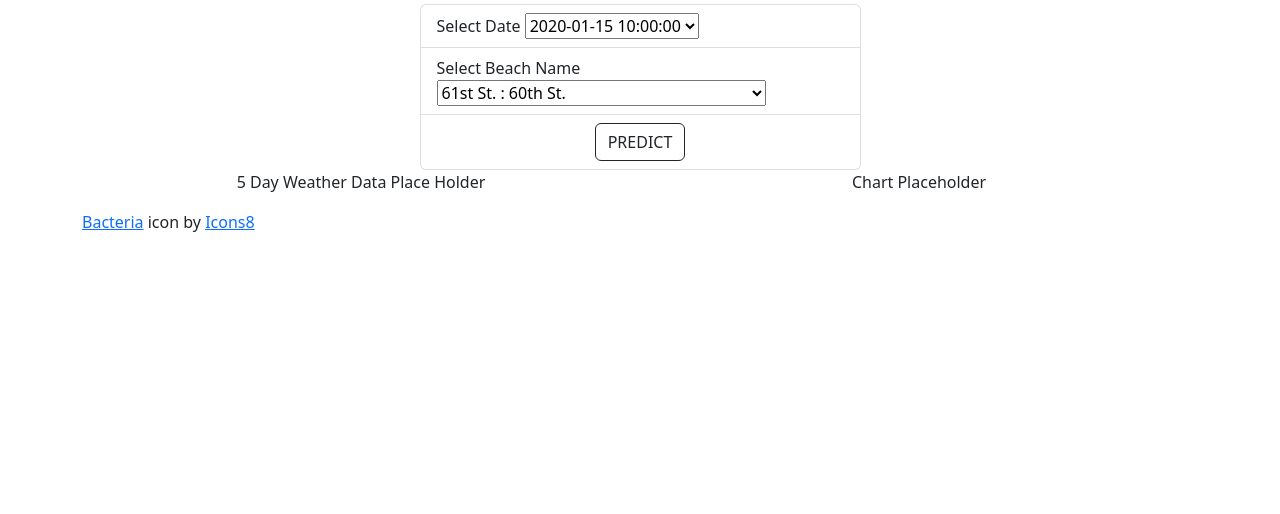
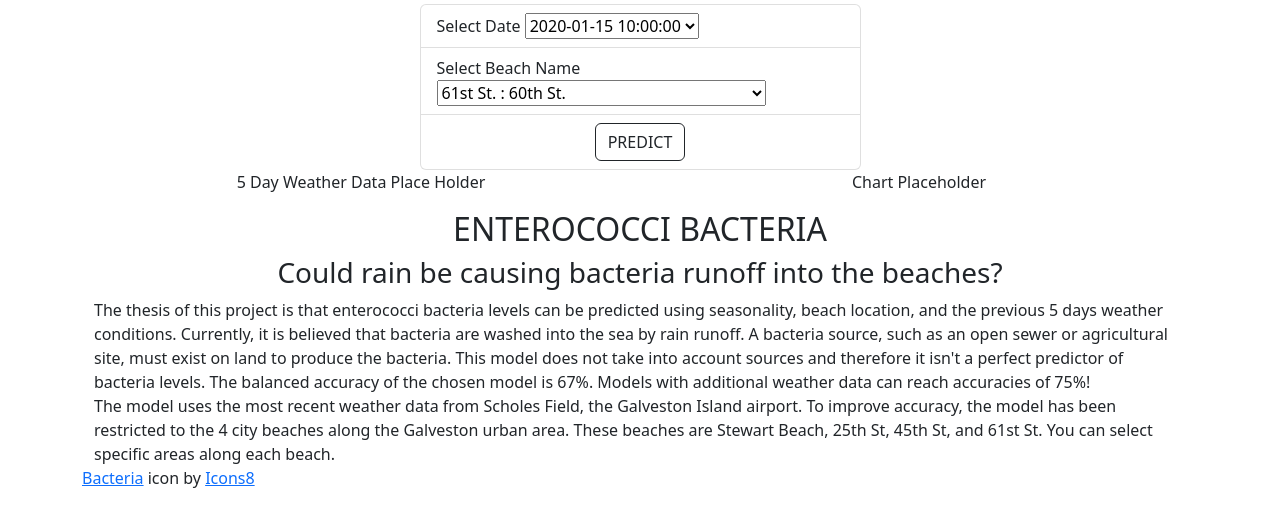
Before and after one commit to david-garza/enterococci_prediction_analysis, a Flask app: template app/templates/index.html in a window 1280 px wide. Shown: the part 286-800 px from the top of the page. Run offline with Flask 2, Linux system fonts and the light colour scheme; the template is opened without the code that fills it: most values are stand-ins (such as "Sample title", 1, 10 or a date in 2020).

Commit message:
blocked article

```diff
--- a/app/templates/index.html
+++ b/app/templates/index.html
@@ -35,7 +35,7 @@
               <a class="nav-link" href="#prediction">Prediction</a>
             </li>
             <li class="nav-item">
-              <a class="nav-link" href="#">Article</a>
+              <a class="nav-link" href="#article">Article</a>
             </li>
             <li class="nav-item">
               <a class="nav-link" href="#">EDA/Story</a>
@@ -133,7 +133,36 @@
     <!-- Prediciton -->
 
     <!-- Article -->
+    <div class="container" id="article">
+      <!-- Row for titles -->
+      <div class="row">
+        <div class="col-md-12 text-center">
+          <h2>ENTEROCOCCI BACTERIA</h2>
+          <h3>Could rain be causing bacteria runoff into the beaches?</h3>
+        </div>
+      </div>
 
+      <!-- Row for 1st paragraph -->
+      <div class="row">
+        <div class="col-md-12">
+          The thesis of this project is that enterococci bacteria levels can be predicted using seasonality, beach
+          location, and the previous 5 days weather conditions. Currently, it is believed that bacteria are
+          washed into the sea by rain runoff. A bacteria source, such as an open sewer or agricultural site, must
+          exist on land to produce the bacteria. This model does not take into account sources and therefore it
+          isn't a perfect predictor of bacteria levels. The balanced accuracy of the chosen model is 67%. Models
+          with additional weather data can reach accuracies of 75%!
+        </div>
+      </div>
+      <!-- Row for 2nd paragraph -->
+      <div class="row">
+        <div class="col-md-12">
+          The model uses the most recent weather data from Scholes Field, the Galveston Island airport. To improve
+          accuracy, the model has been restricted to the 4 city beaches along the Galveston urban area.
+          These beaches are Stewart Beach, 25th St, 45th St, and 61st St. You can select specific areas along each
+          beach.
+        </div>
+      </div>
+    </div>
     <!-- Article -->
 
     <!-- EDA / Tabelau-->
```
